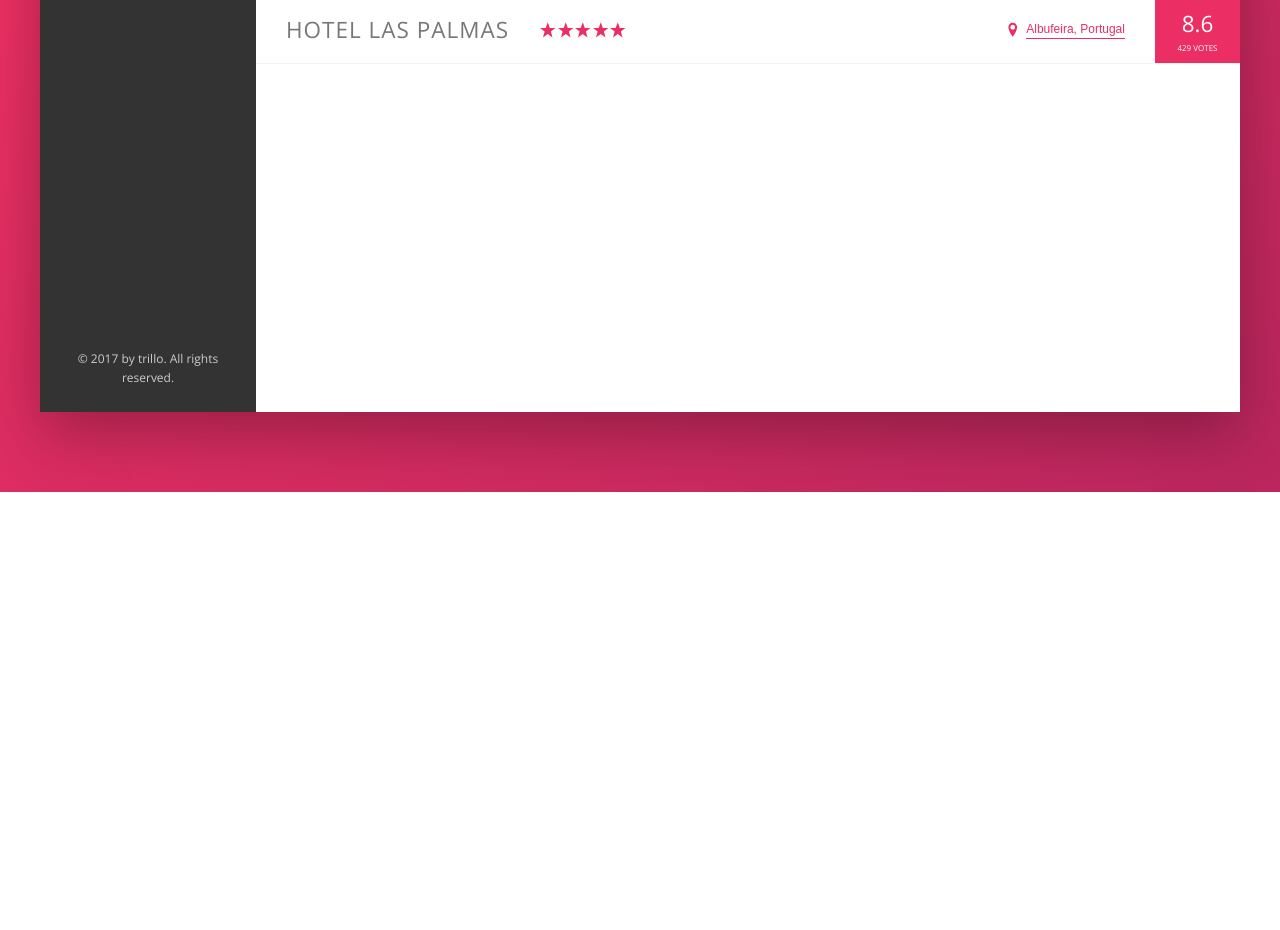
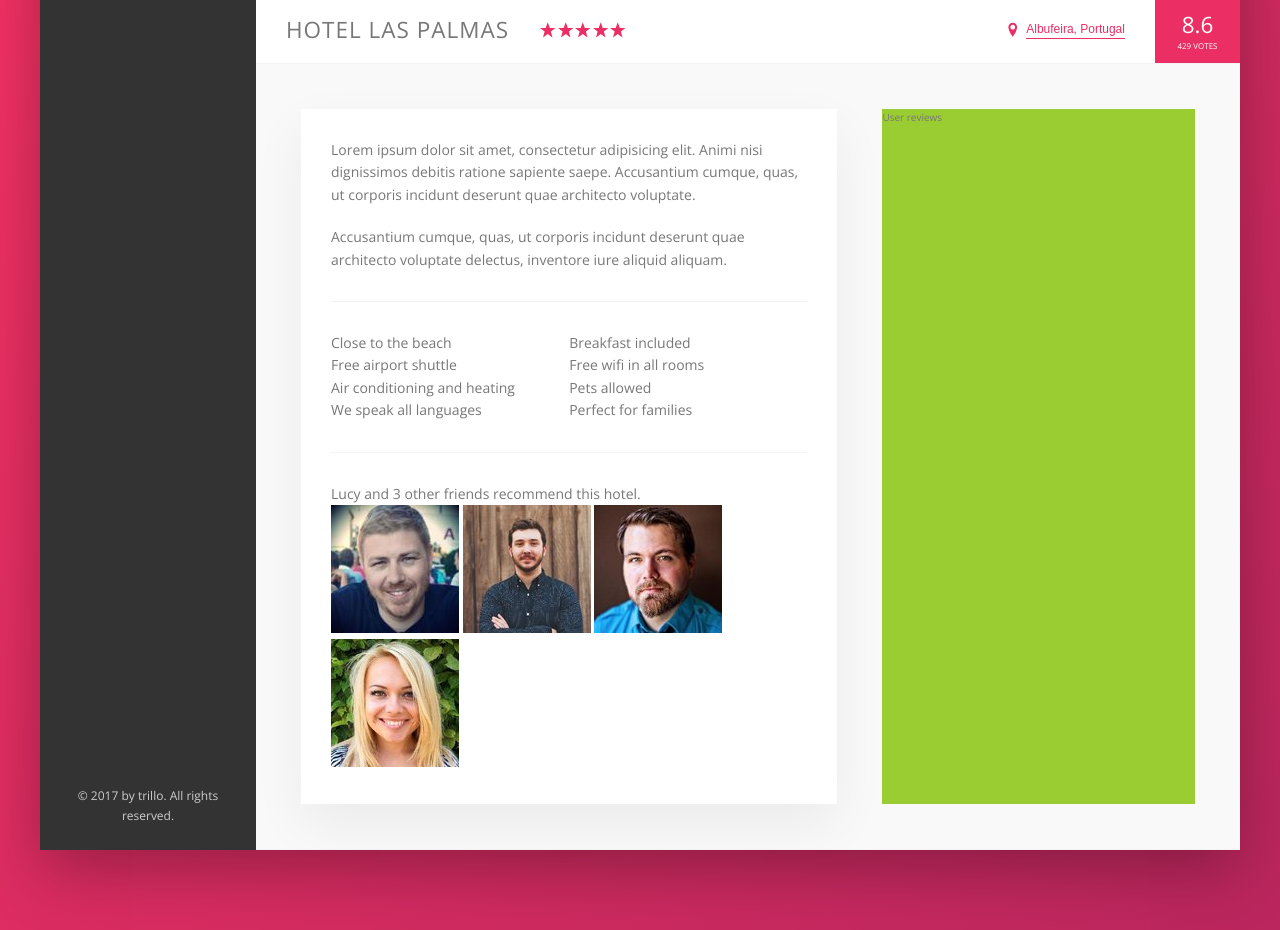
Before and after one commit to Hardslaya/Trillo-2020, a website: page index.html in a window 1280 px wide. Shown: the part 538-1468 px from the top of the page. Before the commit the page ends 1030 px from the top, so only its background shows below. Drawn offline with nearby package versions, Linux system fonts and the light colour scheme.

Commit message:
Giving format to the details section, and included About part

```diff
--- a/index.html
+++ b/index.html
@@ -132,6 +132,42 @@
                             <div class="overview__rating-count">429 votes</div>
                         </div>
                     </div>
+
+                    <div class="detail">
+                        <div class="description">
+                            <p class="paragraph">
+                                Lorem ipsum dolor sit amet, consectetur adipisicing elit. Animi nisi dignissimos debitis ratione sapiente saepe. Accusantium cumque, quas, ut corporis incidunt deserunt quae architecto voluptate.
+                            </p>
+                            <p class="paragraph">
+                                Accusantium cumque, quas, ut corporis incidunt deserunt quae architecto voluptate delectus, inventore iure aliquid aliquam.
+                            </p>
+                            <ul class="list">
+                                <li class="list__item">Close to the beach</li>
+                                <li class="list__item">Breakfast included</li>
+                                <li class="list__item">Free airport shuttle</li>
+                                <li class="list__item">Free wifi in all rooms</li>
+                                <li class="list__item">Air conditioning and heating</li>
+                                <li class="list__item">Pets allowed</li>
+                                <li class="list__item">We speak all languages</li>
+                                <li class="list__item">Perfect for families</li>
+                            </ul>
+                            <div class="recommend">
+                                <p class="recommend__count">
+                                    Lucy and 3 other friends recommend this hotel.
+                                </p>
+                                <div class="recommend__friends">
+                                    <img src="img/user-3.jpg" alt="Friend 1" class="recommend__photo">
+                                    <img src="img/user-4.jpg" alt="Friend 2" class="recommend__photo">
+                                    <img src="img/user-5.jpg" alt="Friend 3" class="recommend__photo">
+                                    <img src="img/user-6.jpg" alt="Friend 4" class="recommend__photo">
+                                </div>
+                            </div>
+                        </div>
+
+                        <div class="user-reviews">
+                            User reviews
+                        </div>
+                    </div>
                 </main>
             </div>
         </div>
--- a/sass/_components.scss
+++ b/sass/_components.scss
@@ -120,6 +120,7 @@
     }
 }
 
+
 ////////////////////////////////////////
 // SIDE NAVIGATION
 .side-nav {
@@ -164,7 +165,7 @@
 
     &__link:link,
     &__link:visited {
-        color: var(--color-grey-light1);
+        color: var(--color-grey-light-1);
         text-decoration: none;
         display: block;
         padding: 1.5rem 3rem;
@@ -181,7 +182,7 @@
         width: 1.75rem;
         height: 1.75rem;
         margin-right: 2rem;
-        fill: currentColor; //the same as var(--color-grey-light1)
+        fill: currentColor; //the same as var(--color-grey-light-1)
     }
 }
 
@@ -195,6 +196,7 @@
     padding: 2.5rem;
 }
 
+
 ////////////////////////////////////////
 // GALLERY
 .gallery {
@@ -205,6 +207,7 @@
         display: block;
     }
 }
+
 
 ////////////////////////////////////////
 // HOTEL OVERVIEW
@@ -262,6 +265,7 @@
     &__rating-average {
         font-size: 2.25rem;
         font-weight: 300;
+        margin-bottom: -3px;
     }
 
     &__rating-count {
@@ -269,6 +273,7 @@
         text-transform: uppercase;
     }
 }
+
 
 ////////////////////////////////////////
 // BUTTON INLINE
@@ -310,3 +315,35 @@
         box-shadow: none;
     }
 }
+
+
+////////////////////////////////////////
+// PARAGRAPH
+.paragraph:not(:last-of-type) {
+    margin-bottom: 2rem;
+}
+
+
+////////////////////////////////////////
+// LIST
+.list {
+    list-style: none;
+    margin: 3rem 0;
+    padding: 3rem 0;
+    border-top: var(--line);
+    border-bottom: var(--line);
+
+    display: flex;
+    flex-wrap: wrap;
+
+    &__item {
+        flex: 0 0 50%;
+    }
+}
+
+
+////////////////////////////////////////
+// RECOMMEND
+.recommend {
+
+}
--- a/sass/_layout.scss
+++ b/sass/_layout.scss
@@ -33,8 +33,26 @@
 
 .hotel-view {
     background-color: #fff;
-
-    //TEST
-    height: 80rem;
     flex: 1;
 }
+
+.detail {
+    display: flex;
+    padding: 4.5rem;
+    background-color: var(--color-grey-light-1);
+    border-bottom: var(--line);
+}
+
+.description {
+    font-size: 1.4rem;
+    background-color: #fff;
+    box-shadow: var(--shadow-light);
+    padding: 3rem;
+    flex: 0 0 60%;
+    margin-right: 4.5rem;
+}
+
+.user-reviews {
+    background-color: yellowgreen;
+    flex: 1;
+}
```
Also changed, not shown: css/style.css.
